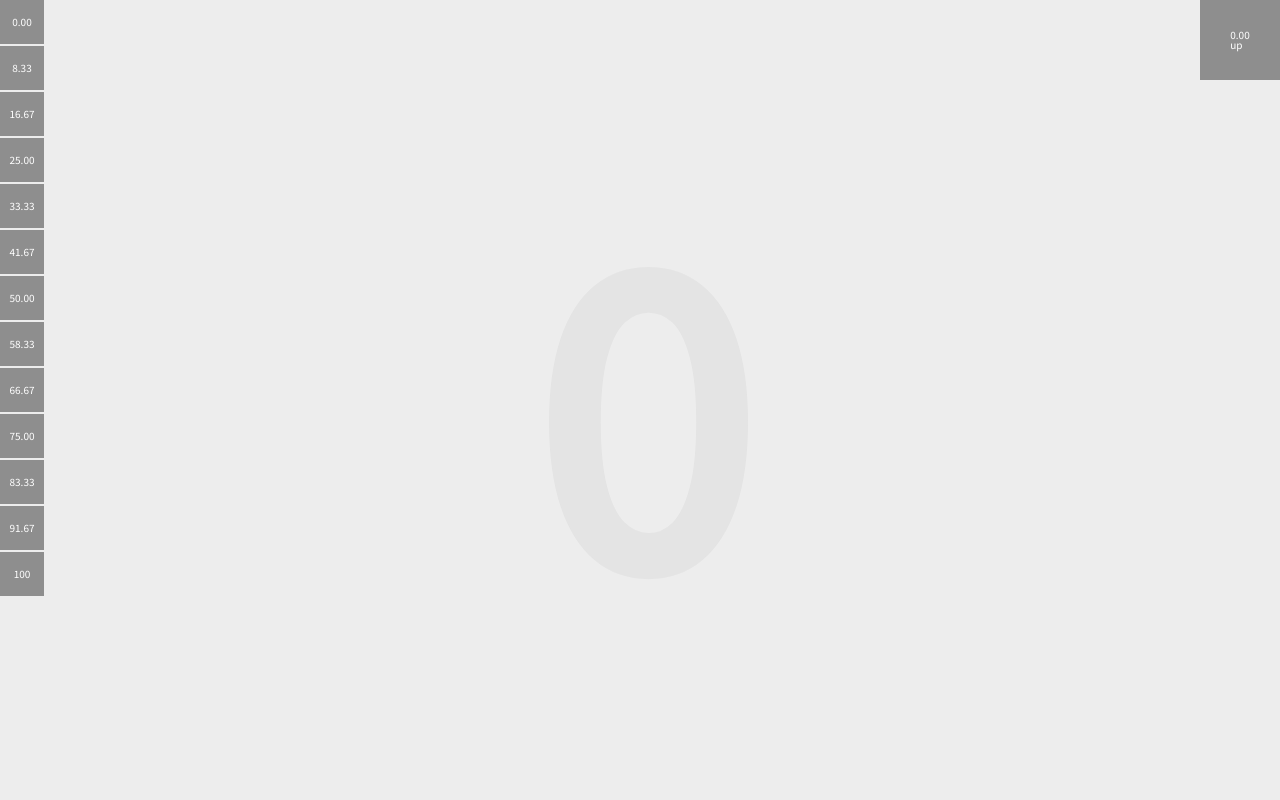
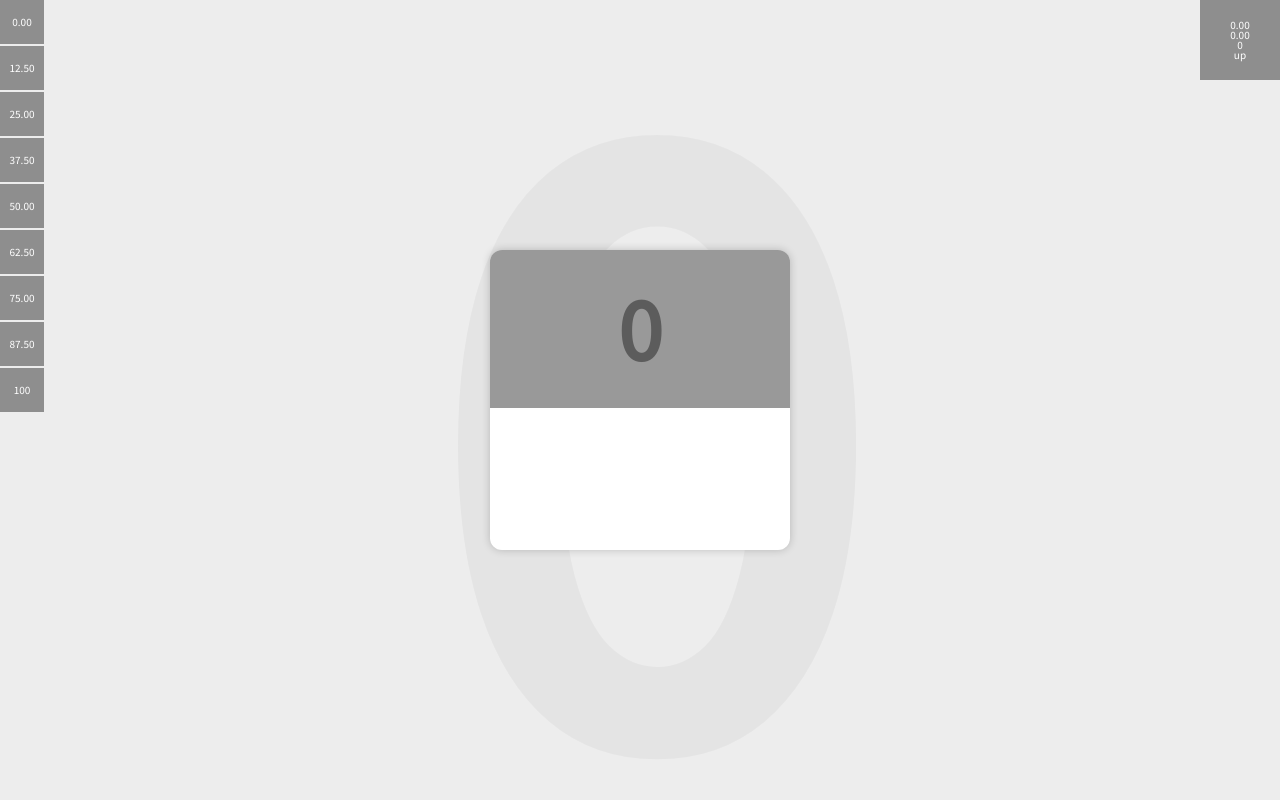
Before and after one commit to kimizuka/next-scroll, a Next.js app: page /parallax in a window 1280 px wide. Shown: the top 800 px of the page. Built offline with nearby package versions, Linux system fonts and the light colour scheme.

Commit message:
add parallax

```diff
--- a/src/pages/parallax/index.tsx
+++ b/src/pages/parallax/index.tsx
@@ -1,9 +1,9 @@
-import Animation from '../../assets/js/Animation';
+import Animation, { easeInOut } from '../../assets/js/Animation';
 import styled, { createGlobalStyle, css } from 'styled-components';
 import Head from 'next/head';
 import { useEffect, useState } from 'react';
 
-let cardLength = 12;
+let cardLength = 8;
 
 const Wrapper = styled.div`
   position: relative;
@@ -18,8 +18,9 @@ const Wrapper = styled.div`
       align-items: center;
       justify-content: center;
       color: rgba(0, 0, 0, .04);
-      font-size: 50vh;
+      font-size: 100vh;
       font-weight: bold;
+      text-align: 90vh;
 
       &:last-child {
         &:before {
@@ -47,6 +48,58 @@ const Wrapper = styled.div`
     })()}
   }
 
+  .card {
+    position: fixed;
+    top: 50%; left: 50%;
+    margin: -150px;
+    border-radius: 12px;
+    width: 300px; height: 300px;
+    background: #fff;
+    overflow: hidden;
+    box-shadow: 0 0 8px rgba(0, 0, 0, .2);
+    transform: translate(0, 0);
+
+    ${(() => {
+      let styles = '';
+
+      for (let i = 0; i < cardLength + 1; ++i) {
+        styles += `
+          &:nth-child(${ i + 1 }) {
+            .cover {
+              &:after {
+                content: '${ i === cardLength ? 0 : i }';
+              }
+            }
+          }
+        `;
+      }
+
+      return css`${ styles }`;
+    })()}
+
+    .cover {
+      width: 100%;
+      background: rgba(0, 0, 0, .4);
+
+      &:before {
+        display: block;
+        width: 100%; padding-top: 52.5%;
+        content: '';
+        transition: padding-top .2s ease-in-out;
+      }
+
+      &:after {
+        position: absolute;
+        top: 12%;
+        left: 0; right: 0;
+        color: rgba(0, 0, 0, .4);
+        font-size: 80px;
+        font-weight: bold;
+        text-align: center;
+      }
+    }
+  }
+
   .debug {
     display: flex;
     align-items: center;
@@ -57,6 +110,10 @@ const Wrapper = styled.div`
     color: #fff;
     font-size: 10px;
     background: rgba(0, 0, 0, .4);
+
+    div {
+      text-align: center;
+    }
   }
 
   .btns {
@@ -83,8 +140,10 @@ const Wrapper = styled.div`
 export default function CrawlPage() {
   const [ direction, setDirection ] = useState('');
   const [ progress, setProgress ] = useState(0);
+  const [ localProgress, setLocalProgress ] = useState(0);
   const [ scrollProgress, setScrollProgress ] = useState(0);
   const [ lastProgress, setLastProgress ] = useState(0);
+  const [ currentCardIndex, setCurrentCardIndex ] = useState(0);
   const [ contentsHeight, setContentsHeight ] = useState(0);
   const [ windowHeight, setWindowHeight ] = useState(0);
   const [ scrollY, setScrollY ] = useState(0);
@@ -123,6 +182,8 @@ export default function CrawlPage() {
 
     warp();
     setLastProgress(progress);
+    setLocalProgress(progress / (1 / cardLength) % 1);
+    setCurrentCardIndex(0 | progress / (1 / cardLength));
   }, [progress]);
 
   useEffect(() => {
@@ -224,6 +285,17 @@ export default function CrawlPage() {
     return Math.max(.0002, Math.min(val, .9999));
   }
 
+  function getTranslate(i: number) {
+    let cardIndex = currentCardIndex;
+
+    if (!i && currentCardIndex === cardLength - 1) {
+      console.log('!');
+      cardIndex = -1;
+    }
+
+    return `translate(0, ${ windowHeight * i - windowHeight * (easeInOut(localProgress) + cardIndex) }px)`;
+  }
+
   return (
     <Wrapper className={ !!direction ? '' : 'transparent' }>
       <Head>
@@ -252,9 +324,26 @@ export default function CrawlPage() {
           );
         })
       } </ol>
+      <ol className="cards"> {
+        (new Array(cardLength).fill(null)).map((_, i) => {
+          return (
+            <li
+              key={ i }
+              className="card"
+              style={{
+                transform: getTranslate(i)
+              }}
+            >
+              <div className="cover" />
+            </li>
+          );
+        })
+      } </ol>
       <div className="debug">
         <div>
           <p>{ (progress * 100).toFixed(2) }</p>
+          <p>{ (localProgress * 100).toFixed(2) }</p>
+          <p>{ currentCardIndex }</p>
           <p>{ direction }</p>
         </div>
       </div>
```
